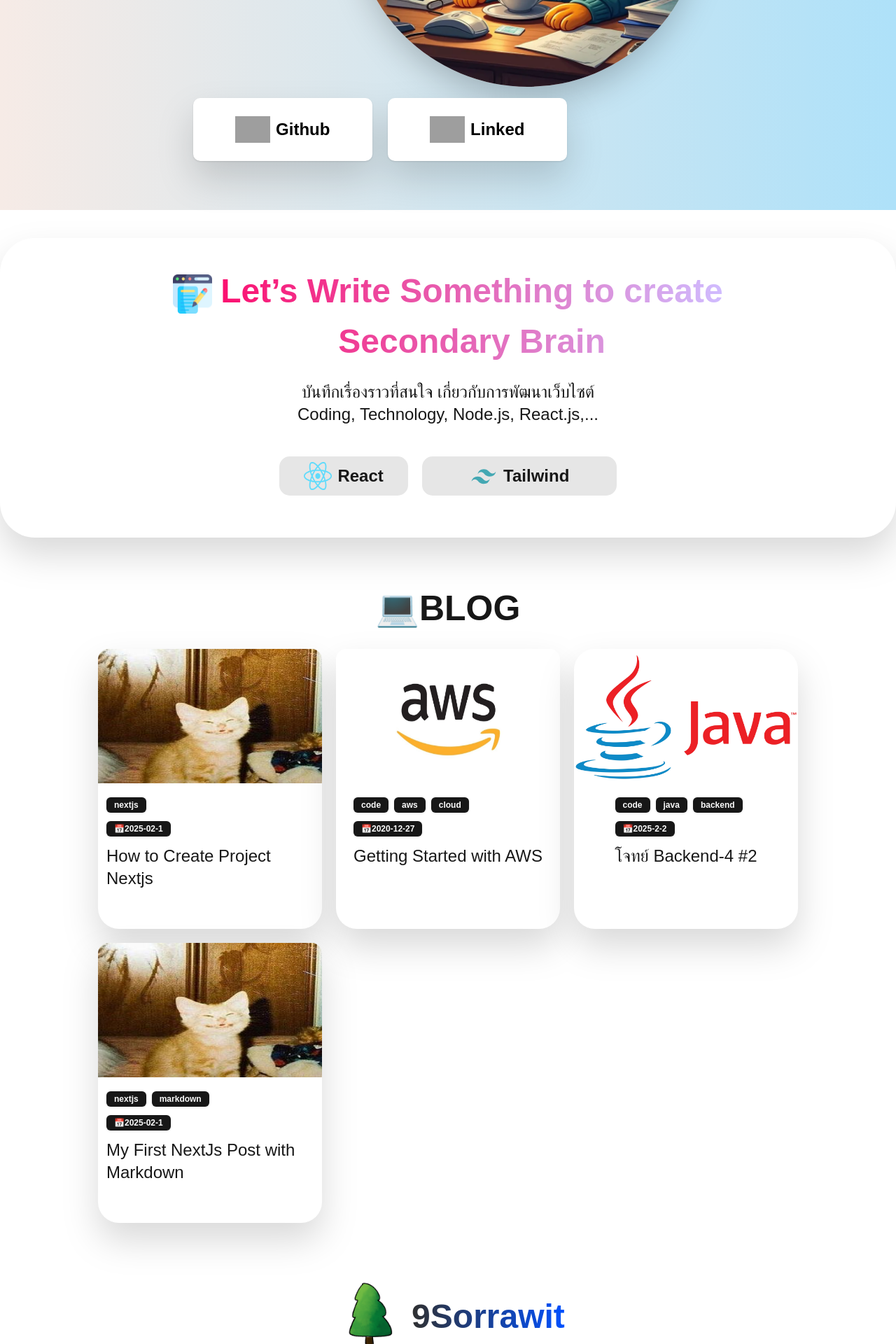
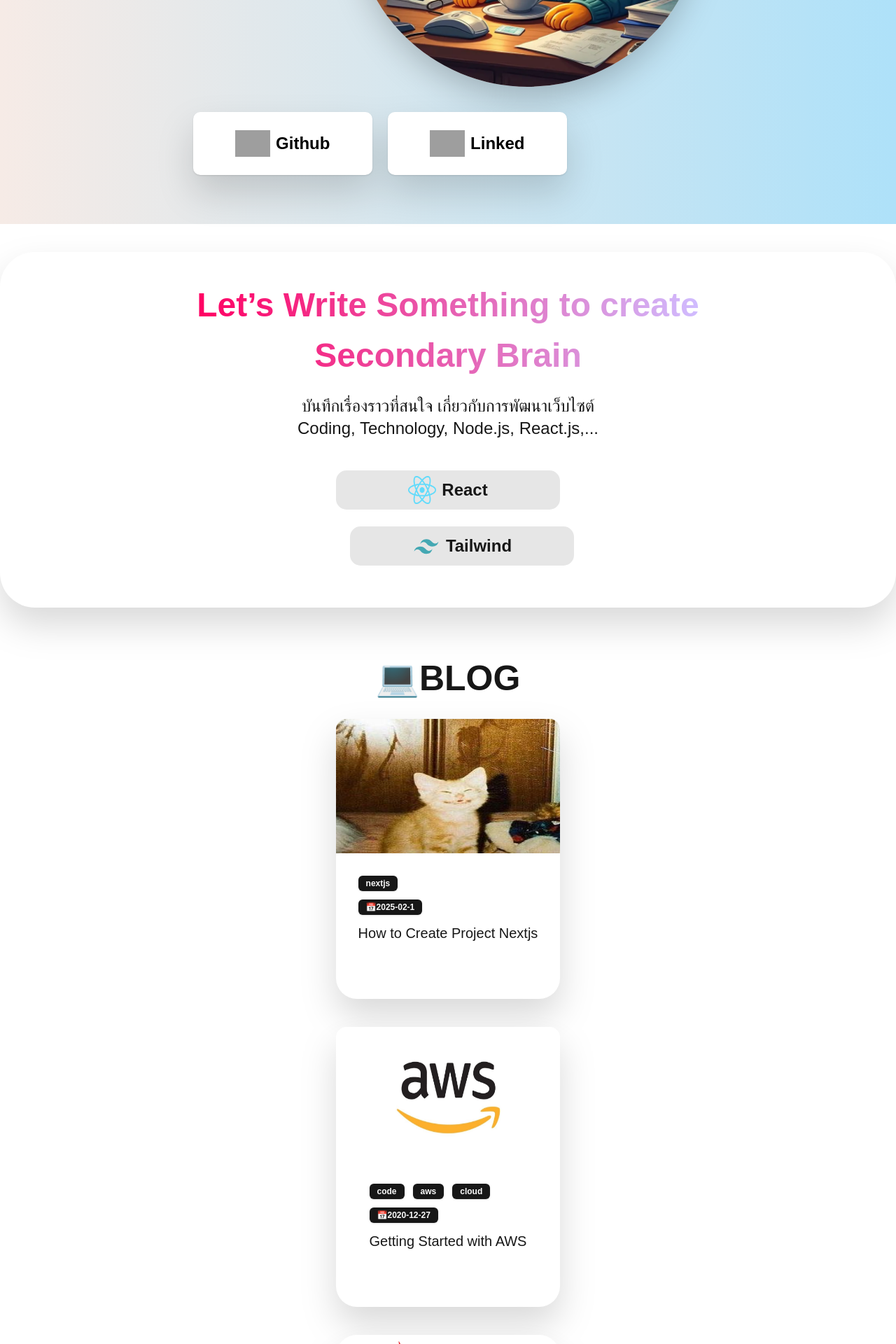
Before and after one commit to sorrawit2546/9Sorrawit, a Next.js app in the folder client/: page / in a window 1280 px wide. Shown: the part 780-2700 px from the top of the page at 70% size. Built offline with nearby package versions, Linux system fonts and the light colour scheme; grey boxes are pictures that could not be loaded.

Commit message:
fix responsive mobile

```diff
--- a/client/src/app/9note/page.tsx
+++ b/client/src/app/9note/page.tsx
@@ -32,7 +32,7 @@
       <div className="flex font-manrope items-center justify-center">
         <div className="flex flex-col text-[50px] font-bold items-center space-y-4">
           <h1>9Note</h1>
-          <h1>3 Lines of positive notes</h1>
+          <h1 className="">3 Lines of positive notes</h1>
           <div className="flex flex-row gap-5">
           <div className="flex flex-row text-[30px]">
             <motion.button
--- a/client/src/components/banner.tsx
+++ b/client/src/components/banner.tsx
@@ -14,14 +14,14 @@
     return (
         <div data-aos="fade-up" data-aos-duration="3000" className="font-manrope w-full  bg-gradient-to-r from-[#F6EBE6] to-[#AEE1F9] justify-self-center dark:bg-gradient-to-r dark:from-[#000000] dark:to-[#09658f]">
             <Header />
-            <div className="max-w-full w-auto sm:pl-40 sm:pr-40 lg:w-6/6 2xl:w-6/6 pl-64 pr-64 pt-16 justify-self-center justify-center">
+            <div className="max-w-full w-auto sm:pl-40 sm:pr-40 mb:max-w-max lg:w-6/6 2xl:w-6/6 pl-64 pr-64 pt-16 justify-self-center justify-center">
                 <label htmlFor="" className="max-w-full flex text-[48px]  font-semibold ">💬Hey, I’m Sorrawit Sangmanee</label>
                 <label htmlFor="" className="max-w-full flex mb:flex-col sm:flex-col md:flex-row  text-[64px] font-bold  bg-gradient-to-r from-[#000000] to-[#0D00FF] dark:bg-gradient-to-r dark:from-[#ffffff] dark:to-[#c8ff00] inline-block text-transparent bg-clip-text">Full Stack Developer</label>
                 <label htmlFor="" className="max-w-full flex mb:flex-col sm:flex-col md:flex-row md:text-[35px] lg:text-[40px] text-[40px]  font-bold  "><span className="bg-gradient-to-r from-[#C800FF] to-[#016466] dark:bg-gradient-to-r dark:from-[#ffffff] dark:to-[#c8ff00] inline-block text-transparent bg-clip-text">&nbsp;Software Engineering #12&nbsp;</span> BUU</label>
                 <div className="flex max-w-full justify-self-end lg:w-[500px] lg:h-[500px] md:w-80 md:h-80 sm:w-60 sm:h-60 mt-3   bg-[#FFFFFF]  rounded-full shadow-2xl">
                     <Image className='rounded-full' src="/cat.webp" alt="" width={500} height={500} />
                 </div>
-                <div className='z-10 flex mb:flex-col sm:flex-col sm:items-center md:flex-row  sm:pt-4 md:pt-4 max-w-full justify-start gap-[22px] pb-[70px] drop-shadow-2xl'>
+                <div className='z-10 flex mb:flex-col sm:flex-col sm:items-center md:flex-row  sm:pt-4 md:pt-4 mb:mt-5 max-w-full justify-start gap-[22px] pb-[70px] drop-shadow-2xl'>
                     <a href="https://github.com/sorrawit2546" target="_blank" rel="noopener noreferrer">
                     <Button className=' w-64 h-[90px] rounded-[10px] text-2xl font-semibold text-black bg-white'><img src="https://upload.wikimedia.org/wikipedia/commons/9/91/Octicons-mark-github.svg" alt="" width={50} />Github</Button>
                     </a>
--- a/client/src/components/card.tsx
+++ b/client/src/components/card.tsx
@@ -25,12 +25,12 @@
     const posts = getPostMetadata();
 
     return (
-        <div className="grid grid-cols-3 gap-5 mt-5 mb-5 dark:text-black">
+        <div className="grid grid-cols-3 gap-5 mt-5 mb-5 mb:grid-cols-1 mb:gap-y-10 dark:text-black">
             {posts.map(({ slug, frontmatter }) => (
                 <a href={`/posts/${slug}`}>
                     <div
                         key={slug}
-                        className="flex flex-col drop-shadow-2xl max-w-full xl:w-80 xl:h-[400px] md:w-72 md:h-[350px] rounded-[30px] bg-white items-center hover:transition duration-500 hover:scale-110"
+                        className="flex flex-col drop-shadow-2xl max-w-full xl:w-80 xl:h-[400px] md:w-72 md:h-[350px] mb:w-60  rounded-[30px] bg-white items-center hover:transition duration-500 hover:scale-110"
                     >
                         <div className="flex justify-center items-center w-full h-48 sm:w-full mb-5 md:w-full lg:w-full xl:w-full rounded-[15px]">
                             <img
@@ -39,8 +39,8 @@
                                 alt={frontmatter.title}
                             />
                         </div>
-                        <div className="flex flex-col">
-                            <div className="flex gap-2 mb-3 ml-3">
+                        <div className="flex flex-col mb:mb-3">
+                            <div className="flex gap-2 mb-3 ml-3 mb:gap-3 mb:mt-3">
                                 {frontmatter.tags.map((tag: string, index: number) => (
                                     <span key={index} className={badgeVariants({ variant: "default" })}>
                                         {tag}
@@ -52,7 +52,7 @@
                                     📅{frontmatter.date}
                                 </div>
                             </div>
-                            <div className="text-2xl pl-3 pr-3 h-15 pt-3 ">
+                            <div className="text-2xl pl-3 pr-3 h-15 pt-3 mb:text-xl">
                                 {frontmatter.title}
                             </div>
                         </div>
--- a/client/src/components/header.tsx
+++ b/client/src/components/header.tsx
@@ -152,7 +152,7 @@
                         Home
                     </a>
                     <a
-                        href="/9note"
+                        href="/note"
                         onClick={(e) => isMounted && handleNavClick('/github', e)}
                         className={`px-6 py-2 rounded-[50px] transition-all duration-300
                         ${isMounted && currentPath === '/github'
--- a/client/src/components/note.tsx
+++ b/client/src/components/note.tsx
@@ -121,10 +121,10 @@
     return (
         <div>
             <form onSubmit={handleSubmit}>
-                <div className='flex flex-col xl:max-w-4xl xl:w-[896px] xl:max-h-full xl:h-full bg-white drop-shadow-2xl rounded-[30px] items-center mt-5 mb-5 dark:text-black'>
+                <div className='flex flex-col xl:max-w-4xl xl:w-[896px] xl:max-h-full xl:h-full mb:w-[300px] bg-white drop-shadow-2xl rounded-[30px] items-center mt-5 mb-5 dark:text-black'>
                     <div className='flex flex-col items-center justify-center space-x-4'>
                         <div
-                            className="w-[700px] h-60 flex flex-col items-center justify-center border-2 border-dashed border-gray-400 rounded-lg bg-white p-4 text-gray-500 cursor-pointer transition hover:border-blue-500 hover:bg-blue-50 mt-7"
+                            className="w-[700px] h-60 mb:w-[250px] flex flex-col items-center justify-center border-2 border-dashed border-gray-400 rounded-lg bg-white p-4 text-gray-500 cursor-pointer transition hover:border-blue-500 hover:bg-blue-50 mt-7"
                             onClick={() => document.getElementById("fileInput")?.click()}
                             onDragOver={(e) => e.preventDefault()}
                             onDrop={handleDrop}
@@ -172,7 +172,7 @@
                     <div className='flex flex-col'>
                         <div className='px-5'>
                             <textarea
-                                className="mt-5 pl-3 pr-3 pt-3 pb-3 bg-slate-100 rounded-[15px]"
+                                className="mb:w-[250px] mt-5 pl-3 pr-3 pt-3 pb-3 bg-slate-100 rounded-[15px]"
                                 value={content}
                                 onChange={(e) => setContent(e.target.value)}
                                 onBlur={handleBlurContent}
--- a/client/src/components/timeline.tsx
+++ b/client/src/components/timeline.tsx
@@ -3,12 +3,12 @@
 import Image from 'next/image';
 export default function Timeline() {
     return (
-        <div className="xl:w-[1280px] lg:w-[900px] md:w-[850px] sm:w-[600px] h-full bg-white dark:text-black drop-shadow-2xl rounded-[50px] mb-[40px] pb-[60px] flex flex-col items-center justify-self-center justify-center text-center font-manrope gap-5 mt-10">
-            <label htmlFor="" className=' flex flex-row pt-10 text-[28px] md:text-[48px] font-semibold bg-gradient-to-r from-[#FF0062] to-[#D0BCFF] inline-block text-transparent bg-clip-text'><img className='w-14 h-full mr-3 mt-3' src="/content-writing.png" alt="" />Let’s Write Something to create <br /> Secondary Brain</label>
+        <div className="xl:w-[1280px] lg:w-[900px] md:w-[850px] sm:w-[600px] mb:ml-3 mb:mr-3 h-full bg-white dark:text-black drop-shadow-2xl rounded-[50px] mb-[40px] pb-[60px] flex flex-col items-center justify-self-center justify-center text-center font-manrope gap-5 mt-10">
+            <label htmlFor="" className=' flex flex-row pt-10 text-[28px] md:text-[48px] font-semibold bg-gradient-to-r from-[#FF0062] to-[#D0BCFF] inline-block text-transparent bg-clip-text'><img className='w-14 h-full mr-3 mt-3 mb:hidden' src="/content-writing.png" alt="" />Let’s Write Something to create <br /> Secondary Brain</label>
             <div className='text-2xl font-kanit'>
                 <div>บันทึกเรื่องราวที่สนใจ เกี่ยวกับการพัฒนาเว็บไซต์ <br /> Coding, Technology, Node.js, React.js,...</div>
             </div>
-            <div className='flex flex-row space-x-5'>
+            <div className='flex flex-row space-x-5 mb:flex-col'>
                 <motion.div whileHover={{ scale: 1.1 }}
                     whileTap={{ scale: 0.9 }} className='flex xl:w-80 justify-center text-2xl font-bold mt-6  rounded-[15px] bg-[#e6e6e6] w-40 h-14 '>
                     <div className='flex items-center pr-2'>
--- a/client/tailwind.config.ts
+++ b/client/tailwind.config.ts
@@ -10,7 +10,7 @@
   theme: {
   	extend: {
 		screens: {
-			'mb': '320px',
+			'mb': '390px',
 			// => @media (min-width: 640px) { ... }
 		  },
 		fontFamily:{
```
Also changed, not shown: client/src/app/note/page.tsx (+6 -6 lines).
